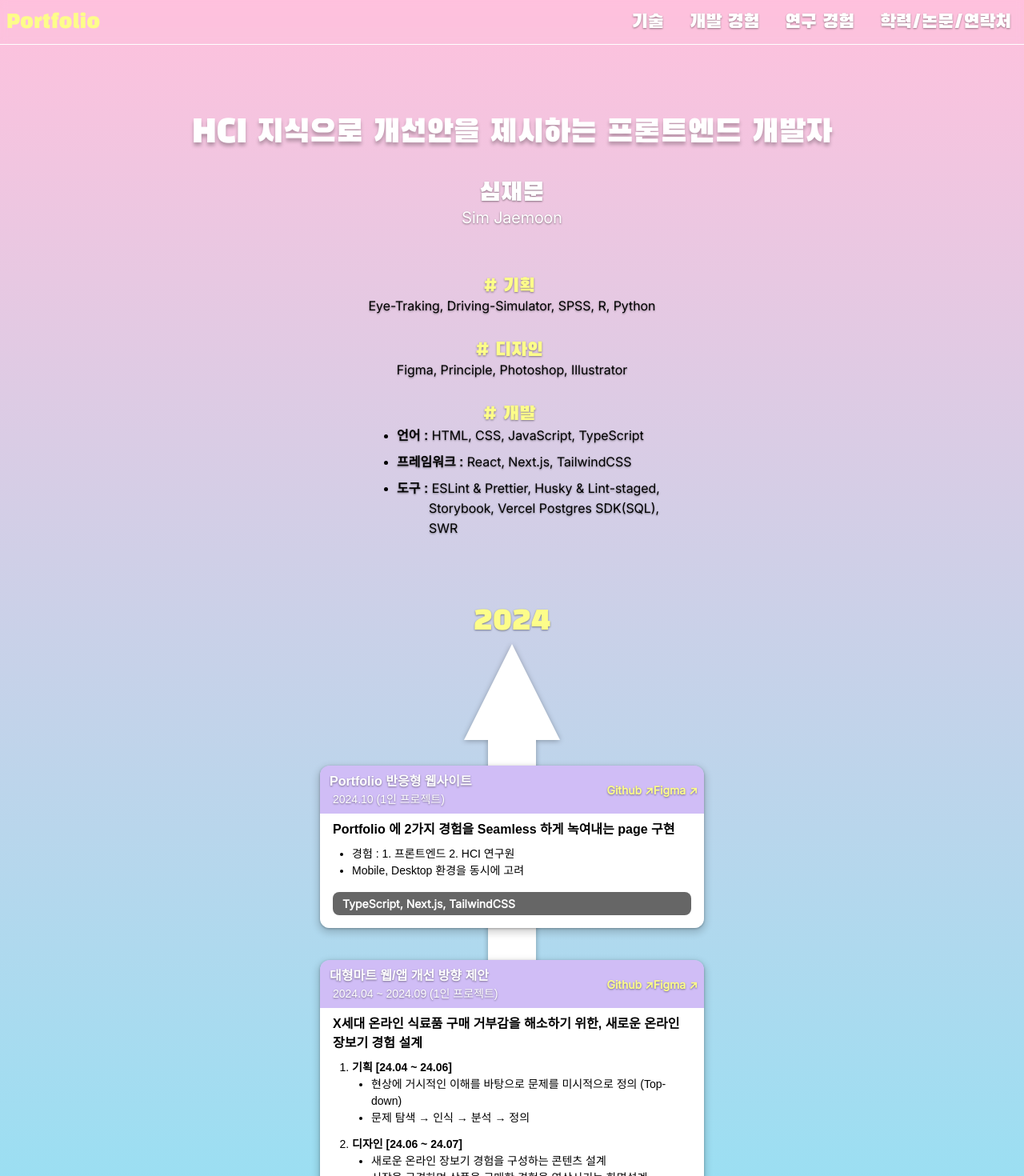
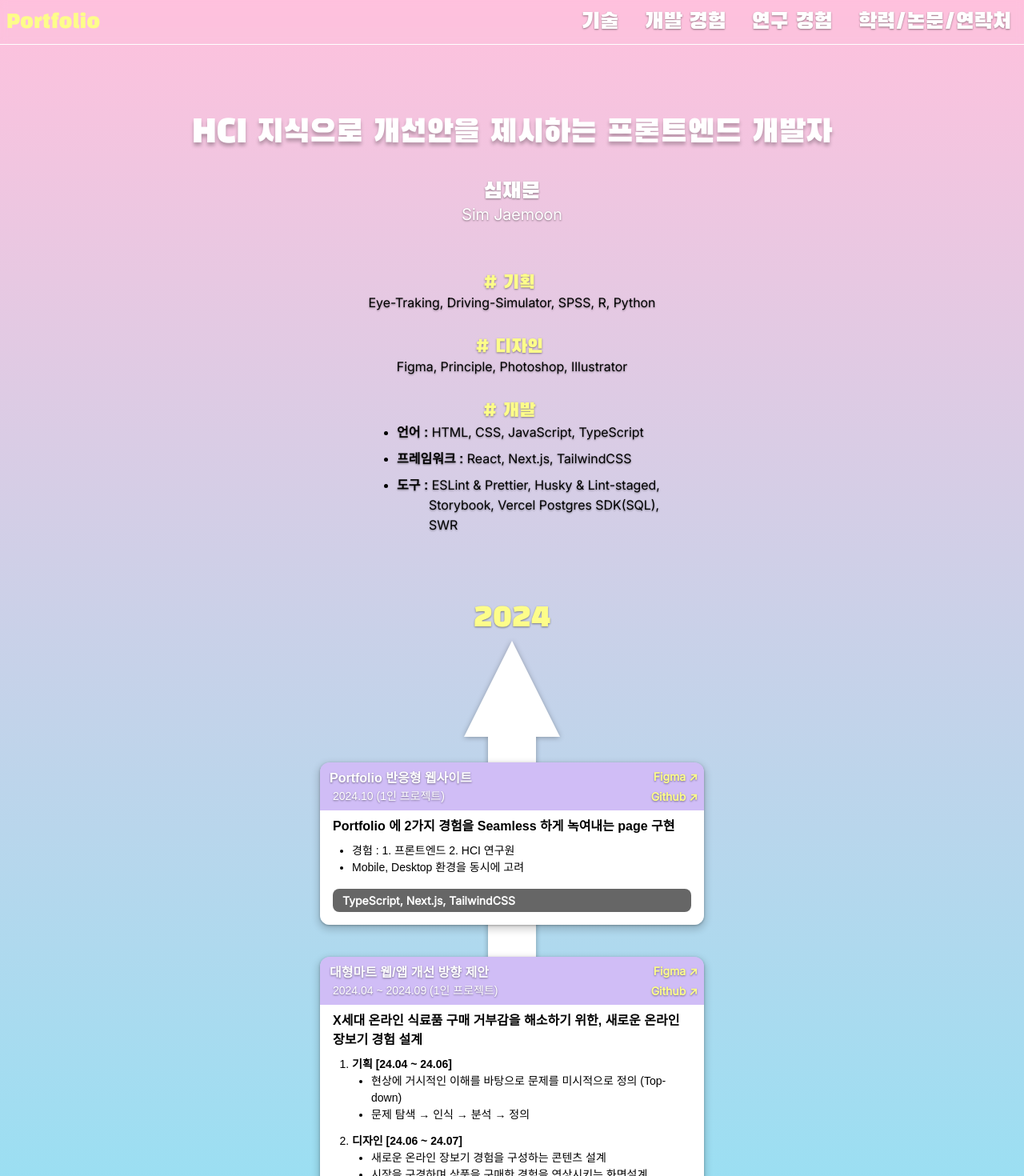
Before and after one commit to SimJaemoon/SimJaemoon.github.io, a Next.js app: page / in a window 1280 px wide. Shown: the top 1470 px of the page at 80% size. Built offline with nearby package versions, Linux system fonts and the light colour scheme; a web font is replaced by a local one.

Commit message:
UI: Modify

```diff
--- a/src/app/page.tsx
+++ b/src/app/page.tsx
@@ -8,16 +8,16 @@ export default function Home() {
     <>
       <header
         id="header"
-        className="font--black-han-sans sticky top-0 z-50 flex h-[56px] justify-between border-b-[1px] border-onPrimary text-24 text-onPrimary backdrop-blur-sm"
+        className="font--black-han-sans sticky top-0 z-50 flex h-[56px] justify-between border-b-[1px] border-onPrimary text-onPrimary backdrop-blur-sm"
       >
-        <button className="pl-2 leading-[56px] transition hover:text-onSecondary">
+        <button className="pl-2 text-24 leading-[56px] transition hover:text-onSecondary">
           <Link href={'#header'}>Portfolio</Link>
         </button>
         <nav className="hidden justify-between gap-x-8 pr-4 tablet:flex">
           {navItems.map((v, i) => (
             <button
               key={i}
-              className="text--shadow-1 leading-[56px] transition hover:text-onSecondary"
+              className="text--shadow-1 text-28 leading-[56px] transition hover:text-onSecondary"
             >
               <Link href={v.href}>{v.name}</Link>
             </button>
@@ -34,7 +34,7 @@ export default function Home() {
             프론트엔드 개발자
           </h1>
           <div className="flex w-full flex-wrap justify-center">
-            <div className="text--shadow-1 flex w-full shrink-0 items-center justify-center text-20 leading-[24px] tablet:text-32 tablet:leading-[36px]">
+            <div className="text--shadow-1 flex w-full shrink-0 items-center justify-center text-20 leading-[24px] tablet:text-28 tablet:leading-[32px]">
               심재문
             </div>
             <div className="text--shadow-1 font--inter text-12 leading-[16px] tablet:text-20 tablet:leading-[24px]">
--- a/src/components/Bubble.tsx
+++ b/src/components/Bubble.tsx
@@ -26,16 +26,16 @@ export default function Bubble({
           </div>
         </div>
         {figmaURL || githubURL ? (
-          <div className="font--inter flex h-full w-[25%] flex-row-reverse flex-wrap content-center gap-y-1 text-14 text-onSecondary">
+          <div className="font--inter flex h-full w-[25%] flex-col justify-center gap-y-1 text-14 text-onSecondary">
             {figmaURL && (
-              <button className="text--shadow-1 shrink-0 font-bold">
+              <button className="text--shadow-1 text-right font-bold">
                 <Link href={figmaURL} target="_blank">
                   Figma ↗
                 </Link>
               </button>
             )}
             {githubURL && (
-              <button className="text--shadow-1 shrink-0 font-bold">
+              <button className="text--shadow-1 text-right font-bold">
                 <Link href={githubURL} target="_blank">
                   Github ↗
                 </Link>
--- a/src/components/HamburgerButton.tsx
+++ b/src/components/HamburgerButton.tsx
@@ -17,18 +17,18 @@ export default function HamburgerButton() {
 
   return (
     <>
-      <div className="relative h-full tablet:hidden">
+      <div className="relative h-full w-12 tablet:hidden">
         <button
-          className="h-full transition hover:text-onSecondary"
+          className="h-full w-full transition hover:text-onSecondary"
           onClick={(e) => {
             setIsOpen((prev) => !prev);
             e.stopPropagation();
           }}
         >
           {!isOpen ? (
-            <MenuIcon className="h-12 w-12 pl-1 pr-2" />
+            <MenuIcon className="h-full w-full pl-1 pr-2" />
           ) : (
-            <MenuOpenIcon className="h-12 w-12 pl-1 pr-2" />
+            <MenuOpenIcon className="h-full w-full pl-1 pr-2" />
           )}
         </button>
       </div>
```
